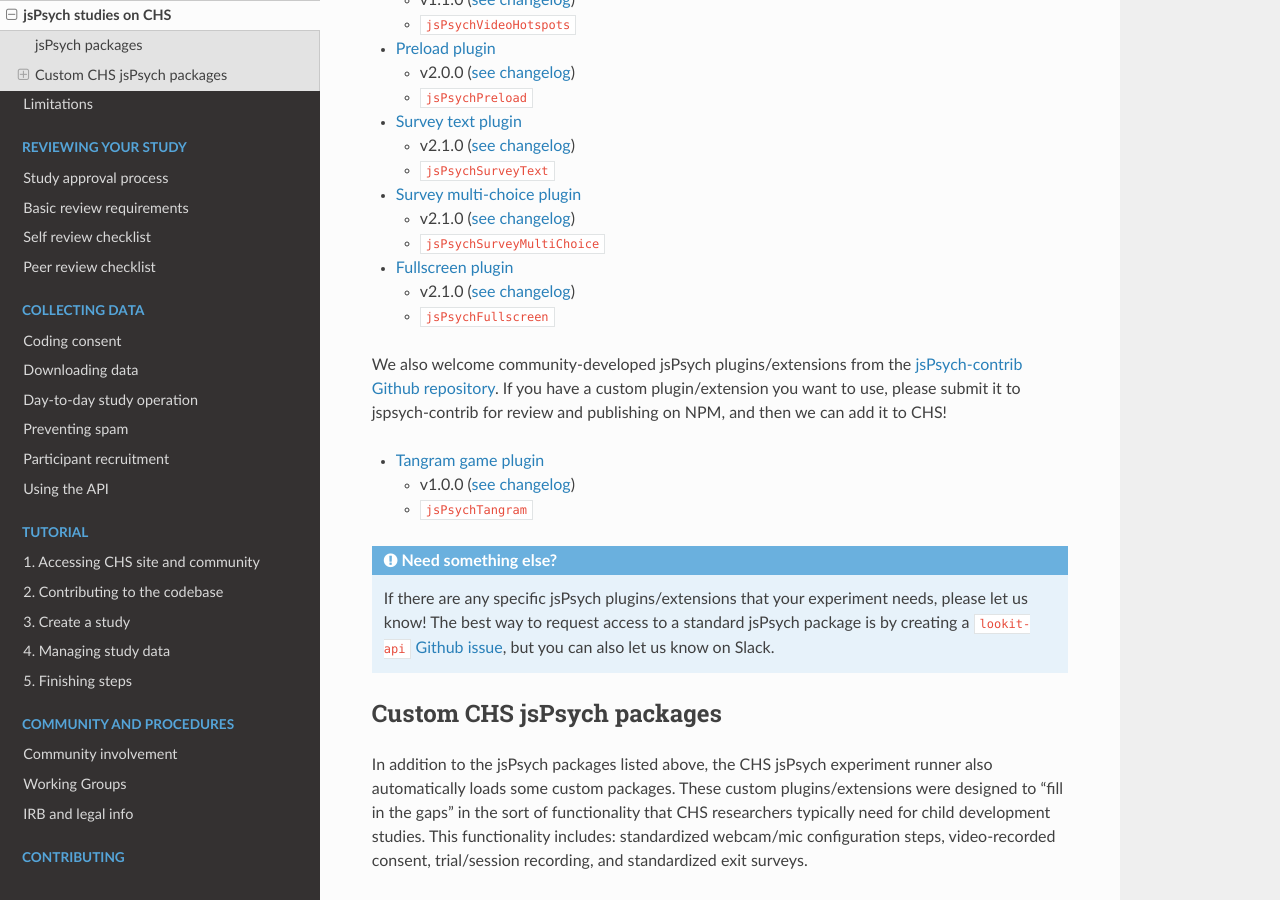
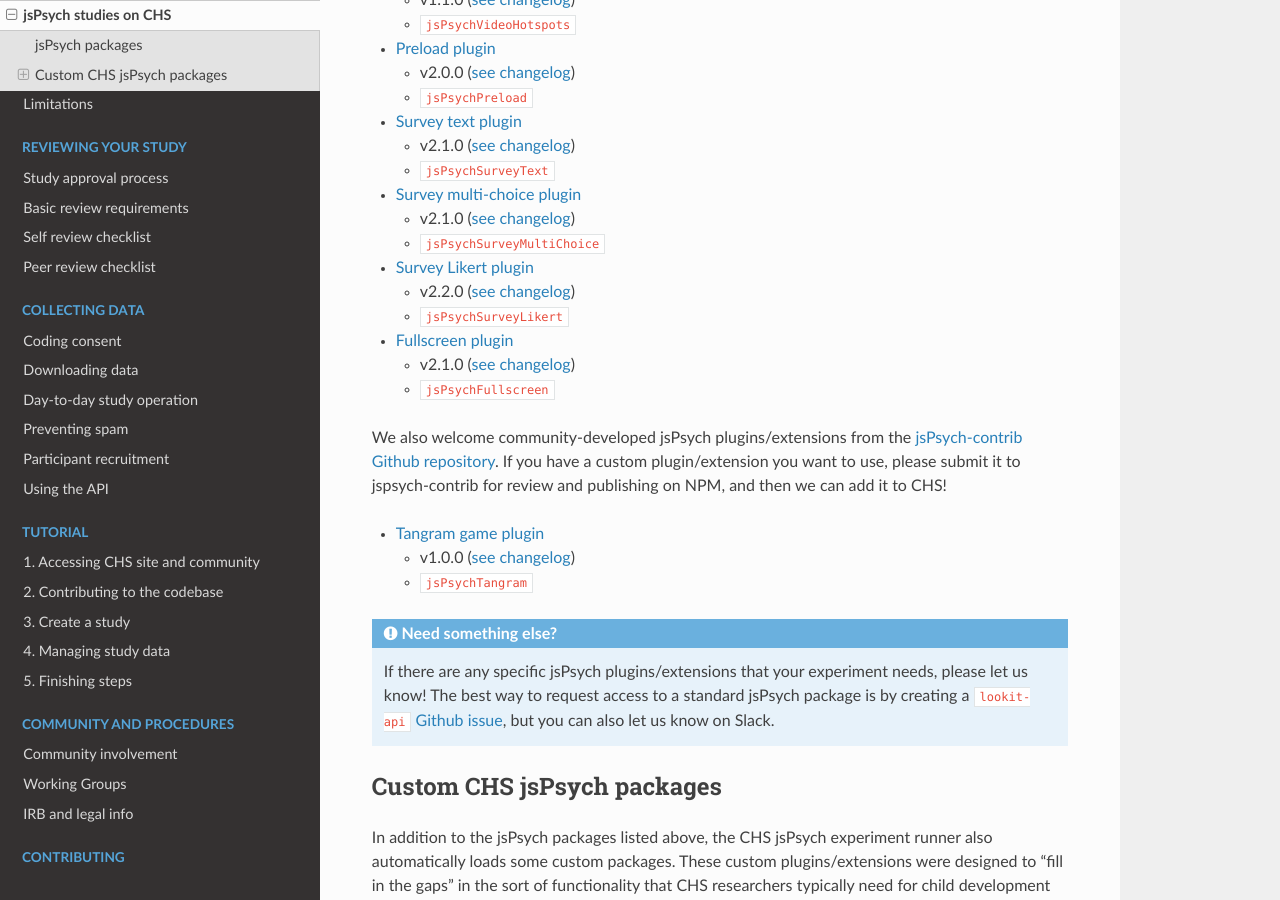
Before and after one commit to lookit/lookit-docs, a Sphinx documentation site: the page built from docs/source/researchers-jspsych-intro.rst, in a window 1280 px wide and 900 px high, scrolled down 1283 px. Built offline with Sphinx 7.4.7 and the Read the Docs theme 3.1.0, drawn with Linux system fonts in a browser that asks for light colours.

Commit message:
add survey likert plugin to jspsych plugin list

```diff
--- a/docs/source/researchers-jspsych-intro.rst
+++ b/docs/source/researchers-jspsych-intro.rst
@@ -78,6 +78,11 @@
 
   - v2.1.0 (`see changelog <https://github.com/jspsych/jsPsych/blob/main/packages/plugin-survey-multi-choice/CHANGELOG.md>`__)
   - ``jsPsychSurveyMultiChoice``
+
+- `Survey Likert plugin <https://www.jspsych.org/latest/plugins/survey-likert//>`__
+
+  - v2.2.0 (`see changelog <https://github.com/jspsych/jsPsych/blob/main/packages/plugin-survey-likert/CHANGELOG.md>`__)
+  - ``jsPsychSurveyLikert``
 
 - `Fullscreen plugin <https://www.jspsych.org/latest/plugins/fullscreen/>`__
 
```
